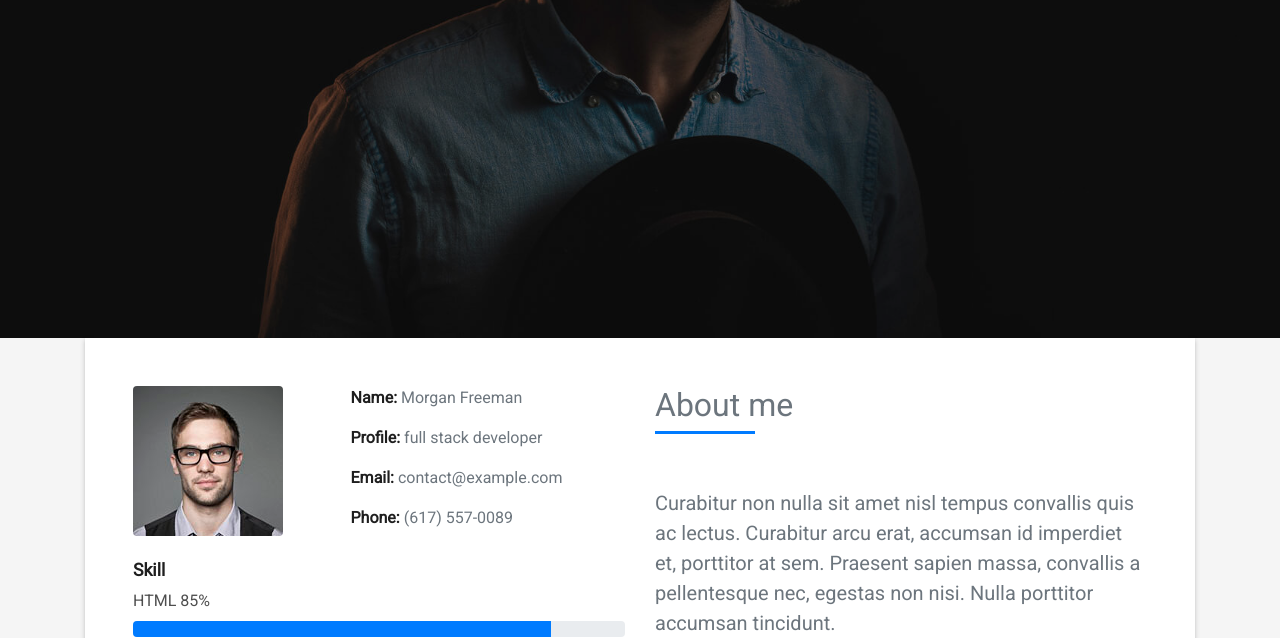
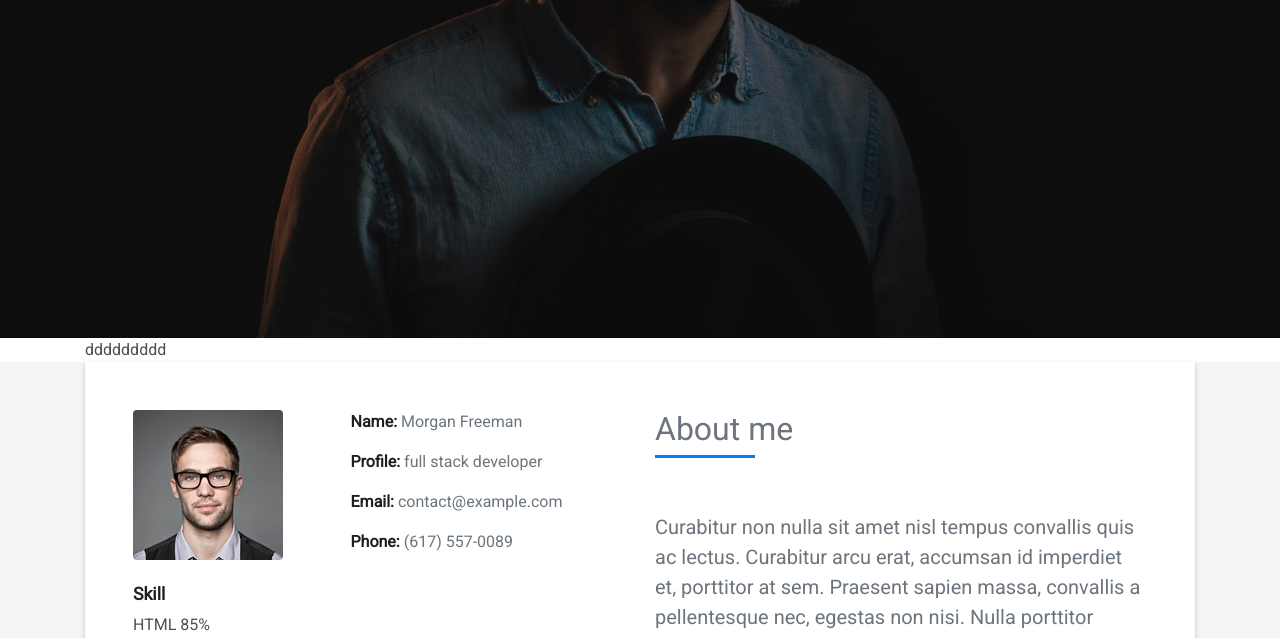
Before and after one commit to hanaahossien/firstrepo, a plain HTML site: page index.html in a window 1280 px wide. Shown: the part 462-1100 px from the top of the page. Drawn offline with Linux system fonts and the light colour scheme.

Commit message:
add section

```diff
--- a/index.html
+++ b/index.html
@@ -87,7 +87,15 @@
 <!-- sssss -->
 <!-- sssss -->
 <!-- sssss -->
-
+<section>
+    <div class="container">
+        <div class="row">
+            <div class="col-md-12">
+                ddddddddd
+            </div>
+        </div>
+    </div>
+</section>
     <section class="aboutus">
         <div class="container">
             <div class="row">
```
